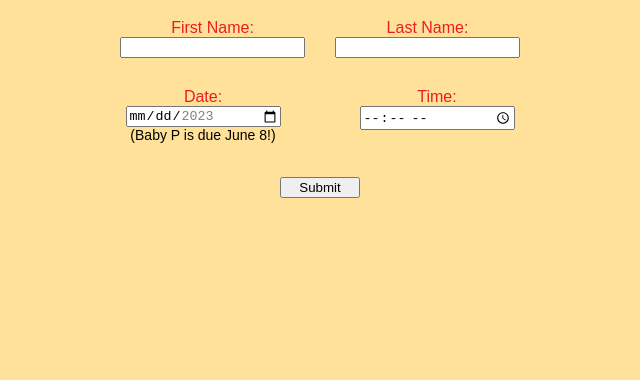
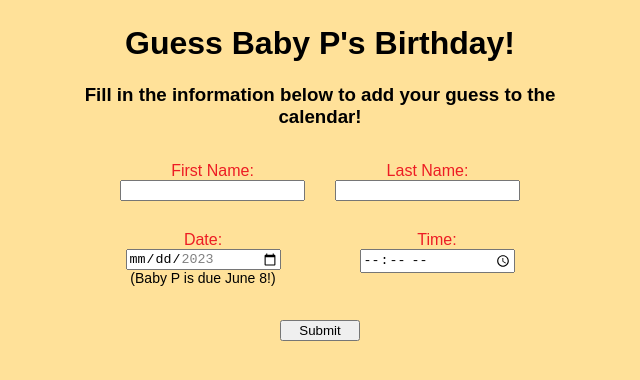
Before and after one commit to dvinihan/due-date-app, a Next.js app: page /guess in a window 1280 px wide. Shown: the top 380 px of the page, without its empty margins (320-960 px from the left). Built offline with nearby package versions, Linux system fonts and the light colour scheme; no server answers; a web font is replaced by a local one.

Commit message:
Add guess page heading

```diff
--- a/components/GuessForm.tsx
+++ b/components/GuessForm.tsx
@@ -74,6 +74,14 @@ export const GuessForm = () => {
           maxWidth: "480px",
         }}
       >
+        <div>
+          <h1 className={poohFont.className} style={{ textAlign: "center" }}>
+            Guess Baby P&apos;s Birthday!
+          </h1>
+          <h3 className={poohFont.className} style={{ textAlign: "center" }}>
+            Fill in the information below to add your guess to the calendar!
+          </h3>
+        </div>
         <div
           style={{
             display: "flex",
```
